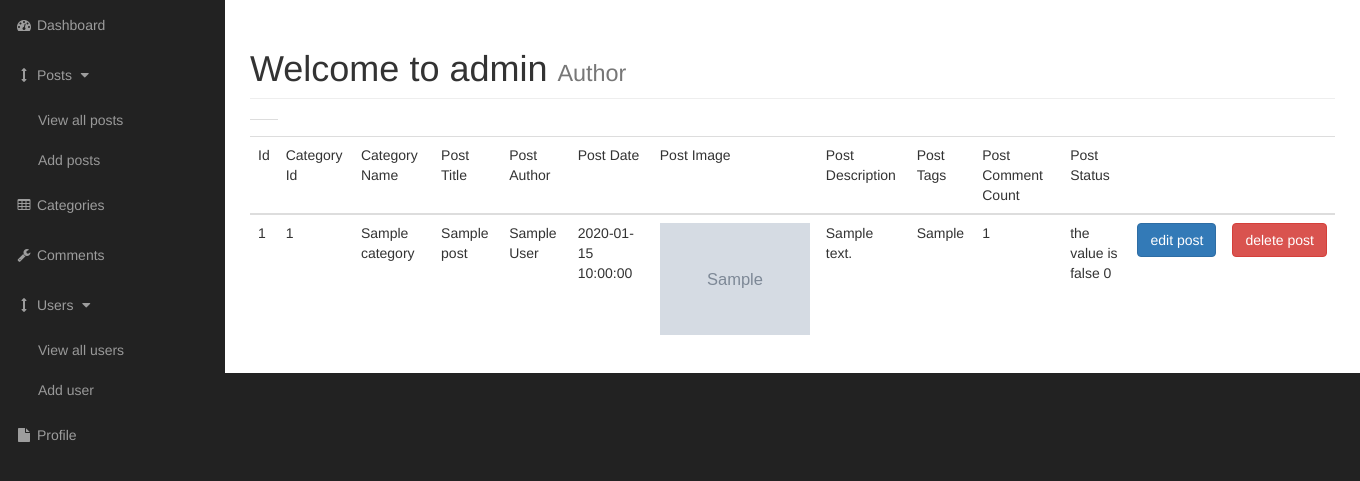
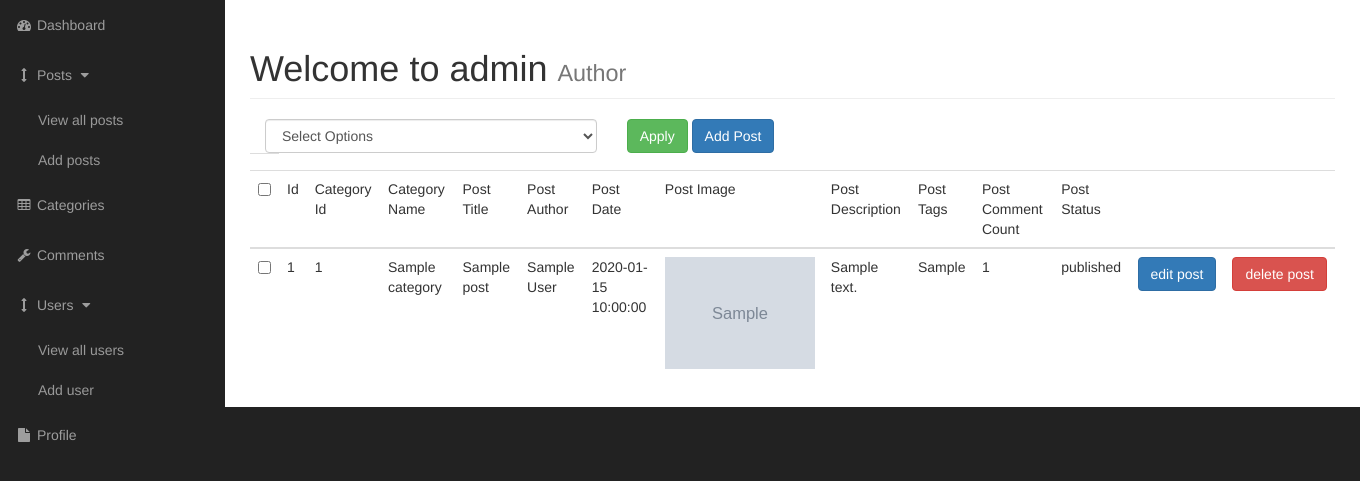
Before and after one commit to artanramanaj/ContentManagmentSystem, a PHP site: page /admin/posts.php in a window 1360 px wide. Shown: the part 51-532 px from the top of the page. Run offline with PHP 8.4, Linux system fonts and the light colour scheme; tables that the repository leaves empty or names only in its code hold one stand-in row (values such as "Sample post"); grey boxes marked "Sample" are stand-in pictures; some libraries are stand-ins or nearby versions.

Commit message:
adding bulk functionalitiy

```diff
--- a/admin/includes/admin_footer.php
+++ b/admin/includes/admin_footer.php
@@ -8,6 +8,21 @@
     <!-- Bootstrap Core JavaScript -->
     <script src="js/bootstrap.min.js"></script>
 
+    <script>
+    $(document).ready(function() {
+        $('#selectAllBoxes').click(function(event) {
+            if (this.checked) {
+                $('.checkBoxes').each(function() {
+                    this.checked = true;
+                });
+            } else {
+                $('.checkBoxes').each(function() {
+                    this.checked = false;
+                });
+            }
+        });
+    });
+</script>
+
 </body>
-
 </html>
--- a/admin/includes/admin_header.php
+++ b/admin/includes/admin_header.php
@@ -31,6 +31,7 @@ include "../includes/db.php"; ?>
     <![endif]-->
 
     <script type="text/javascript" src="https://www.gstatic.com/charts/loader.js"></script>
+
 </head>
 
 <body>
--- a/admin/view_all_posts.php
+++ b/admin/view_all_posts.php
@@ -1,6 +1,52 @@
+<?php
+if(isset($_POST['submit'])) {
+    $check_options = $_POST['check_options'];
+
+    if(isset($_POST['checkBoxArray'])){
+       foreach($_POST['checkBoxArray'] as $postCheck) {
+        switch($check_options) {
+            case 'published':
+            $query = "UPDATE posts SET post_status = 'published' where id = $postCheck";
+            $change_to_published = mysqli_query($connection, $query);
+                break;
+
+            case 'draft':
+            $query = "UPDATE posts SET post_status = 'draft' where id = $postCheck";
+            $change_to_draft = mysqli_query($connection, $query);
+                break;
+
+            case 'delete':
+            $query = "DELETE FROM posts WHERE  id = $postCheck";
+            $change_to_draft = mysqli_query($connection, $query);
+                break;
+        }
+       }
+    }
+}
+?>
+
+<form action="" method="post">
+
+<div id="bulkOptionContainer" class="col-xs-4">
+    <select class="form-control" name="check_options" id="">
+    <option value="">Select Options</option>
+    <option value="published">Publish</option>
+    <option value="draft">Draft</option>
+    <option value="delete">Delete</option>
+    </select>
+</div>
+
+<div class="col-xs-4">
+    <input type="submit" name="submit" class="btn btn-success" value="Apply">
+    <a href="addposts.php" class="btn btn-primary ">Add Post</a>
+</div>
+
 <table class="table table-hover ">
     <th>
         <tr>
+        <td>
+            <input id="selectAllBoxes" type="checkbox" />
+        </td>
         <td>Id</td>
         <td>Category Id</td>
         <td>Category Name</td>
@@ -28,6 +74,9 @@
             $post_category_id = $row['post_category_id'];
             ?>
             <tr>
+                <td>
+                    <input type="checkbox" class="checkBoxes" name="checkBoxArray[]" value="<?php echo $id ?>"  >
+                </td>
                 <td>
                     <?php echo $row['id'] ?>
                 </td>
@@ -82,11 +131,9 @@
                 </td>
                 <td>
                     <?php
-                    if ($row['post_status'] == 1) {
-                        echo "the value is true" . $row['post_status'];
-                    } else {
-                        echo "the value is false 0";
-                    }
+
+                        echo $row['post_status'];
+
                     ?>
                 </td>
                 <td>
@@ -117,3 +164,4 @@
         ?>
     </tbody>
 </table>
+</form>
--- a/index.php
+++ b/index.php
@@ -51,13 +51,15 @@
                         <?php echo $post_date; ?>
                     </p>
                     <hr>
+                    <a href="post.php?p_id=<?php echo $id ?>">>
                     <img class="img-responsive postImg" src="images/<?php echo ($post_img != null) ? $post_img : 'exist.png'; ?>"
                         alt="">
+                        </a>
                     <hr>
                     <p>
                         <?php echo mb_strimwidth($post_desc, 0, 42, '...'); ?>
                     </p>
-                    <a class="btn btn-primary" href="#">Read More <span class="glyphicon glyphicon-chevron-right"></span></a>
+                    <a class="btn btn-primary" href="post.php?p_id=<?php echo $id ?>">Read More <span class="glyphicon glyphicon-chevron-right"></span></a>
                     <hr>
                     <?php
                     }
```
Also changed, not shown: admin/edit_post.php (+16 -7 lines), imagestestimg.jpg (added).
